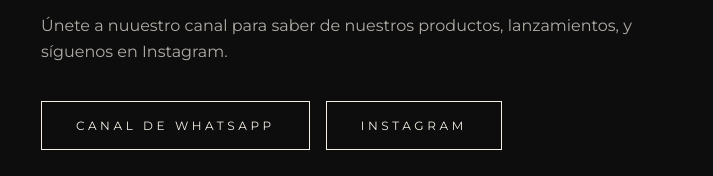
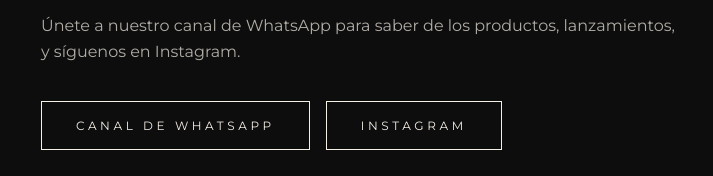
Before and after one commit to melanyyaretzyvicente-ctrl/stay-buzy-web, a plain HTML site: page index.html in a window 1280 px wide. Shown: the part 3952-4128 px from the top of the page, 23-736 px from the left. Drawn offline with Linux system fonts and the light colour scheme; a web font is replaced by a local one.

Commit message:
Update index.html

```diff
--- a/index.html
+++ b/index.html
@@ -66,7 +66,7 @@
 
     <section id="contacto" class="seccion seccion--oscura">
       <h2>Contacto</h2>
-      <p class="catalogo__sub">Únete a nuuestro canal para saber de nuestros productos, lanzamientos, y síguenos en Instagram.</p>
+      <p class="catalogo__sub">Únete a nuestro canal de WhatsApp para saber de los productos, lanzamientos, y síguenos en Instagram.</p>
       <div class="ct">
         <a class="boton" id="ctWa" href="#" target="_blank" rel="noopener">Canal de WhatsApp</a>
         <a class="boton" id="ctIg" href="#" target="_blank" rel="noopener">Instagram</a>
```
